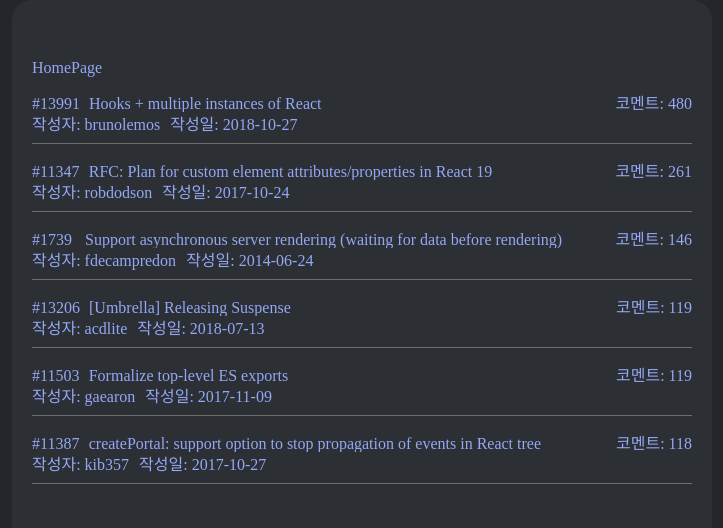
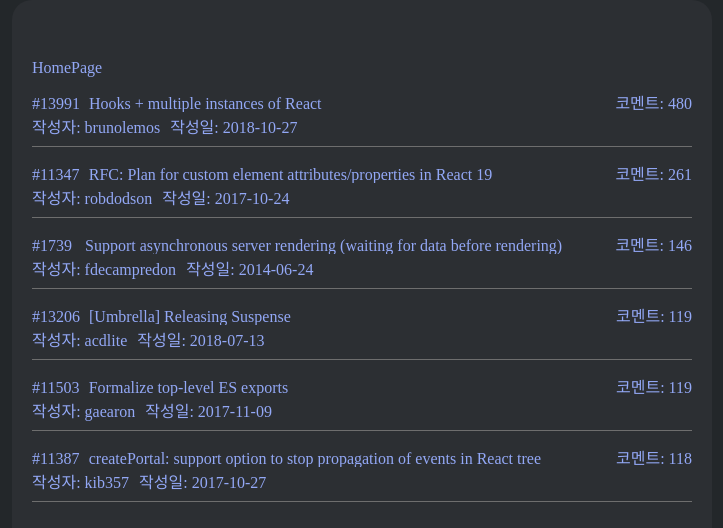
Before and after one commit to pre-onboarding-12th-Team12/pre-onboarding-12th-2-12, a React (Create React App) app: page / in a window 1280 px wide. Shown: the top 528 px of the page, without its empty margins (278-1001 px from the left). Built offline with nearby package versions, Linux system fonts and the light colour scheme.

Commit message:
Design: 리스트 hover 스타일 추가

```diff
--- a/src/components/IssuesList.tsx
+++ b/src/components/IssuesList.tsx
@@ -12,14 +12,12 @@
   const createDate = list.created_at?.split('T')[0];
 
   return (
-    <ListContent>
+    <ListContent
+      onClick={() => navigate(`/detail/${list.id}`, { state: list.number })}
+    >
       <TopContent>
         <Number>#{list.number}</Number>
-        <Title
-          onClick={() => navigate(`/detail/${list.id}`, { state: list.number })}
-        >
-          {list.title}
-        </Title>
+        <Title>{list.title}</Title>
         <Conmment>코멘트: {list.comments}</Conmment>
       </TopContent>
 
@@ -39,12 +37,17 @@
   width: 100%;
   border-bottom: 1px solid #6e6e6e;
   cursor: pointer;
+
+  &:hover {
+    transform: scale(103%);
+    transition: all 0.7s;
+  }
 `;
 
 const TopContent = styled.div`
   display: flex;
   justify-content: space-between;
-  margin-bottom: 5px;
+  margin-bottom: 8px;
 `;
 
 const BottomContent = styled.div`
```
